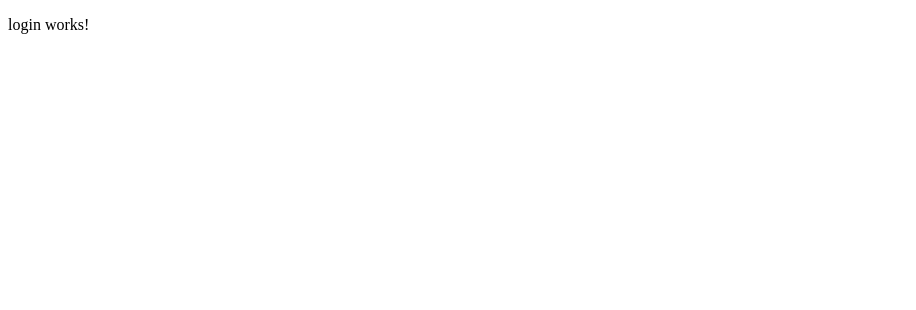
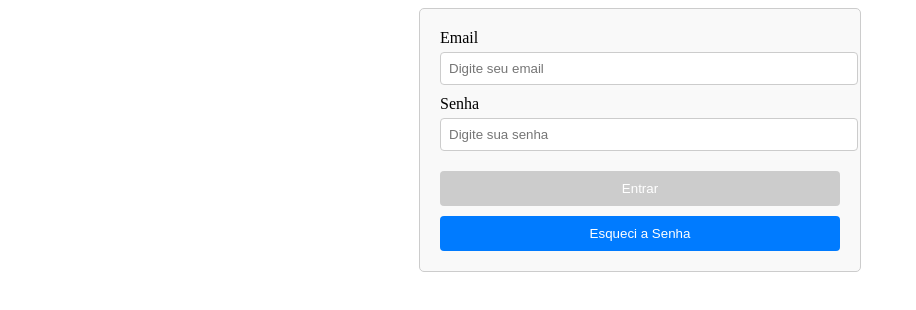
Before and after one commit to esparen/FSEduM2-portal-educacional, an Angular app: page /login in a window 1280 px wide. Shown: the top 310 px of the page, without its empty margins (0-916 px from the left). Built offline with nearby package versions, Linux system fonts and the light colour scheme.

Commit message:
feat(login): Updates login component with login form,validation and styling

```diff
--- a/src/app/features/login/login.component.html
+++ b/src/app/features/login/login.component.html
@@ -1 +1,33 @@
-<p>login works!</p>
+<div class="login-container">
+  <form [formGroup]="loginForm" (ngSubmit)="onSubmit()">
+    <div>
+      <label for="email">Email</label>
+      <input
+        id="email"
+        type="email"
+        formControlName="email"
+        placeholder="Digite seu email"
+      />
+      <div *ngIf="email.invalid && (email.dirty || email.touched)" class="error">
+        <div *ngIf="email.hasError('required')">Email é obrigatório.</div>
+        <div *ngIf="email.hasError('email')">Email inválido.</div>
+      </div>
+    </div>
+
+    <div>
+      <label for="password">Senha</label>
+      <input
+        id="password"
+        type="password"
+        formControlName="password"
+        placeholder="Digite sua senha"
+      />
+      <div *ngIf="password.invalid && (password.dirty || password.touched)" class="error">
+        <div *ngIf="password.hasError('required')">Senha é obrigatória.</div>
+      </div>
+    </div>
+
+    <button type="submit" [disabled]="loginForm.invalid">Entrar</button>
+    <button type="button" (click)="forgotPassword()">Esqueci a Senha</button>
+  </form>
+</div>
--- a/src/app/features/login/login.component.scss
+++ b/src/app/features/login/login.component.scss
@@ -0,0 +1,41 @@
+.login-container {
+  max-width: 400px;
+  margin: 0 auto;
+  padding: 20px;
+  border: 1px solid #ccc;
+  border-radius: 5px;
+  background-color: #f9f9f9;
+}
+
+label {
+  display: block;
+  margin-bottom: 5px;
+}
+
+input {
+  width: 100%;
+  padding: 8px;
+  margin-bottom: 10px;
+  border: 1px solid #ccc;
+  border-radius: 4px;
+}
+
+button {
+  width: 100%;
+  padding: 10px;
+  margin-top: 10px;
+  border: none;
+  border-radius: 4px;
+  background-color: #007bff;
+  color: #fff;
+  cursor: pointer;
+}
+
+button:disabled {
+  background-color: #ccc;
+}
+
+.error {
+  color: red;
+  font-size: 12px;
+}
--- a/src/app/features/login/login.component.ts
+++ b/src/app/features/login/login.component.ts
@@ -1,12 +1,40 @@
+import { CommonModule } from '@angular/common';
 import { Component } from '@angular/core';
+import { FormBuilder, FormGroup, ReactiveFormsModule, Validators } from '@angular/forms';
+import { Router } from '@angular/router';
 
 @Component({
   selector: 'app-login',
   standalone: true,
-  imports: [],
+  imports: [ReactiveFormsModule, CommonModule],
   templateUrl: './login.component.html',
-  styleUrl: './login.component.scss'
+  styleUrl: './login.component.scss',
 })
 export class LoginComponent {
+  loginForm: FormGroup;
 
+  constructor(private fb: FormBuilder, private router: Router) {
+    this.loginForm = this.fb.group({
+      email: ['', [Validators.required, Validators.email]],
+      password: ['', [Validators.required]],
+    });
+  }
+
+  get email() {
+    return this.loginForm.get('email')!;
+  }
+
+  get password() {
+    return this.loginForm.get('password')!;
+  }
+
+  onSubmit() {
+    if (this.loginForm.valid) {
+      this.router.navigate(['/home']);
+    }
+  }
+
+  forgotPassword() {
+    alert('Processo de recuperação de senha enviado para o e-mail cadastrado');
+  }
 }
```
